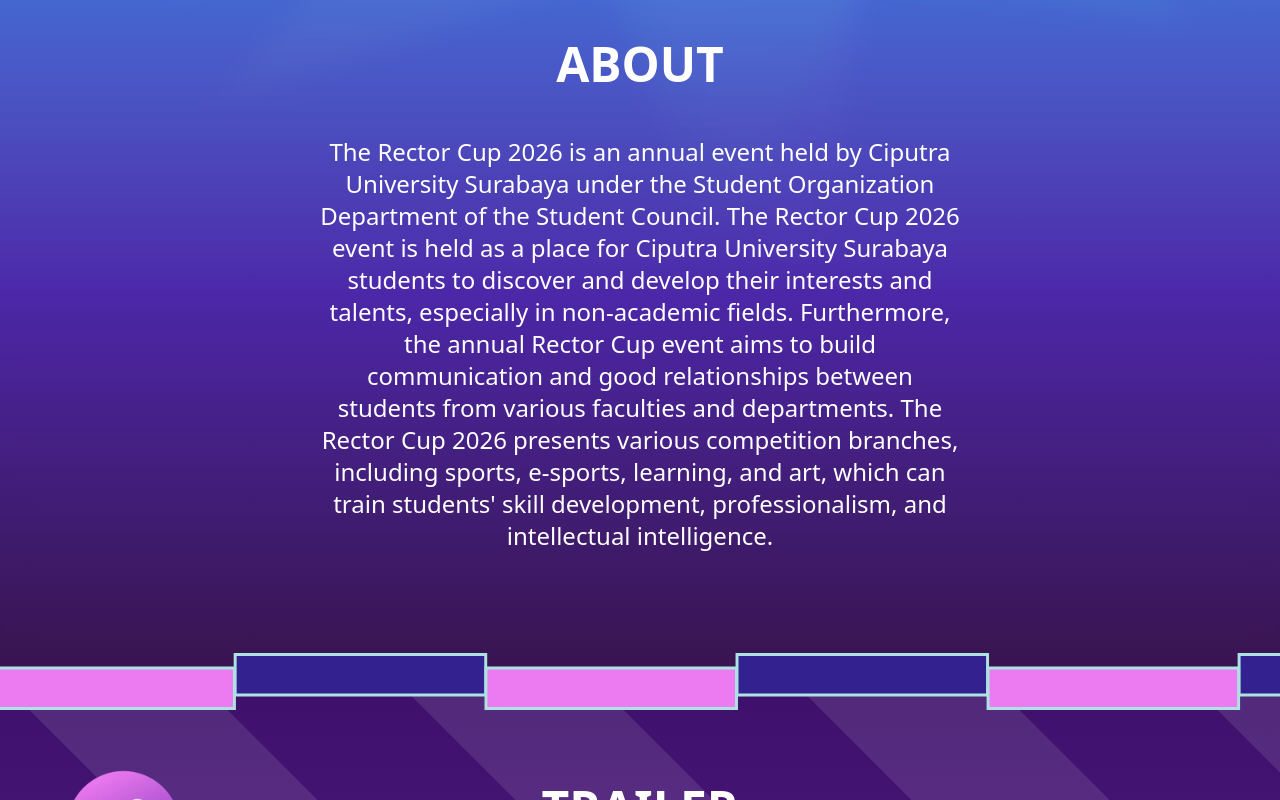
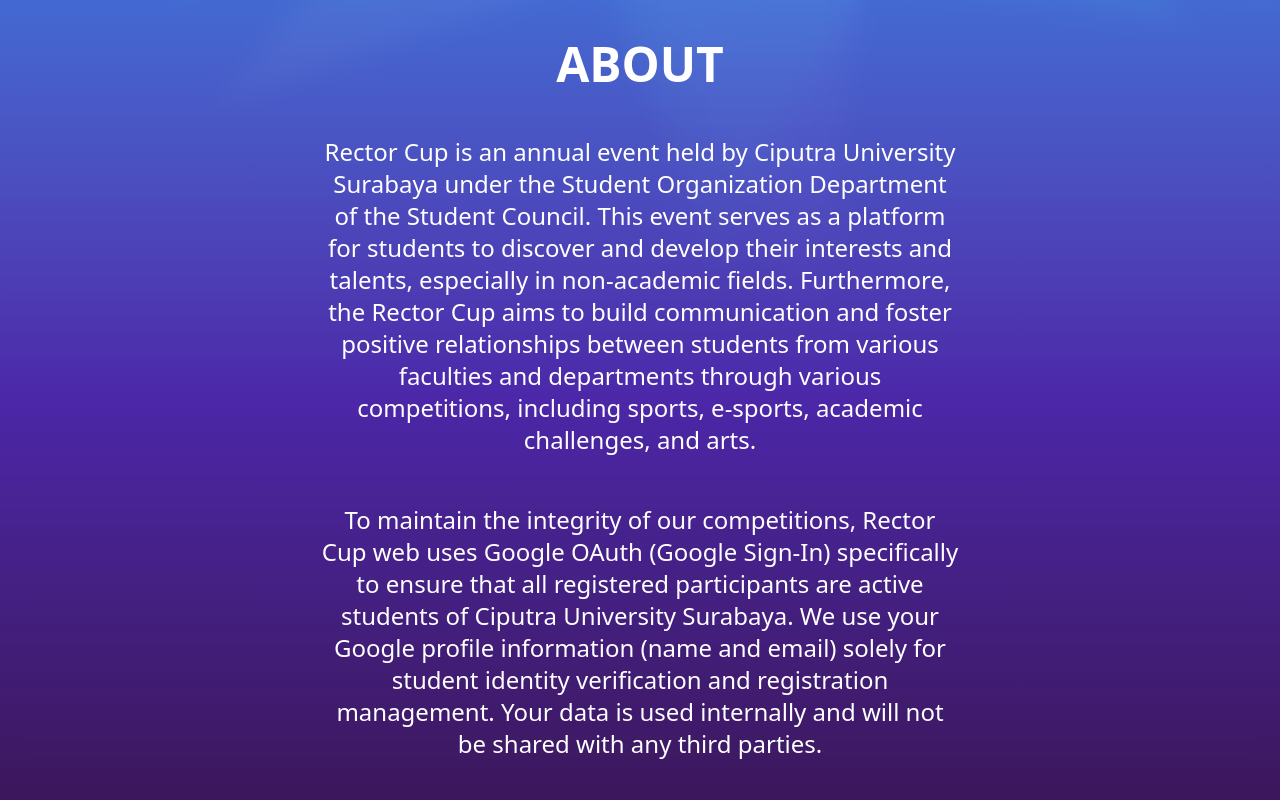
Before and after one commit to UCYenyen/rectorcupuc-2026, a Next.js app: page / in a window 1280 px wide. Shown: the part 880-1680 px from the top of the page. Built offline with nearby package versions, Linux system fonts and the light colour scheme; no server answers.

Commit message:
google auth verif

```diff
--- a/src/components/home/AboutSection.tsx
+++ b/src/components/home/AboutSection.tsx
@@ -34,8 +34,11 @@
             />
             <h1 className="about-head text-3xl sm:text-5xl text-center font-bold">ABOUT</h1>
             <h3 className="about-text pb-12 sm:pb-0 text-md text-justify sm:text-2xl sm:text-center w-[80%] sm:w-1/2">
-                The Rector Cup 2026 is an annual event held by Ciputra University Surabaya under the Student Organization Department of the Student Council. The Rector Cup 2026 event is held as a place for Ciputra University Surabaya students to discover and develop their interests and talents, especially in non-academic fields. Furthermore, the annual Rector Cup event aims to build communication and good relationships between students from various faculties and departments. The Rector Cup 2026 presents various competition branches, including sports, e-sports, learning, and art, which can train students' skill development, professionalism, and intellectual intelligence.
-            </h3>
+                Rector Cup is an annual event held by Ciputra University Surabaya under the Student Organization Department of the Student Council. This event serves as a platform for students to discover and develop their interests and talents, especially in non-academic fields. Furthermore, the Rector Cup aims to build communication and foster positive relationships between students from various faculties and departments through various competitions, including sports, e-sports, academic challenges, and arts.
+             </h3>
+              <h3 className="about-text pb-12 sm:pb-0 text-md text-justify sm:text-2xl sm:text-center w-[80%] sm:w-1/2">
+                 To maintain the integrity of our competitions, Rector Cup web uses Google OAuth (Google Sign-In) specifically to ensure that all registered participants are active students of Ciputra University Surabaya. We use your Google profile information (name and email) solely for student identity verification and registration management. Your data is used internally and will not be shared with any third parties.
+             </h3>
         </section>
     );
 }
```
